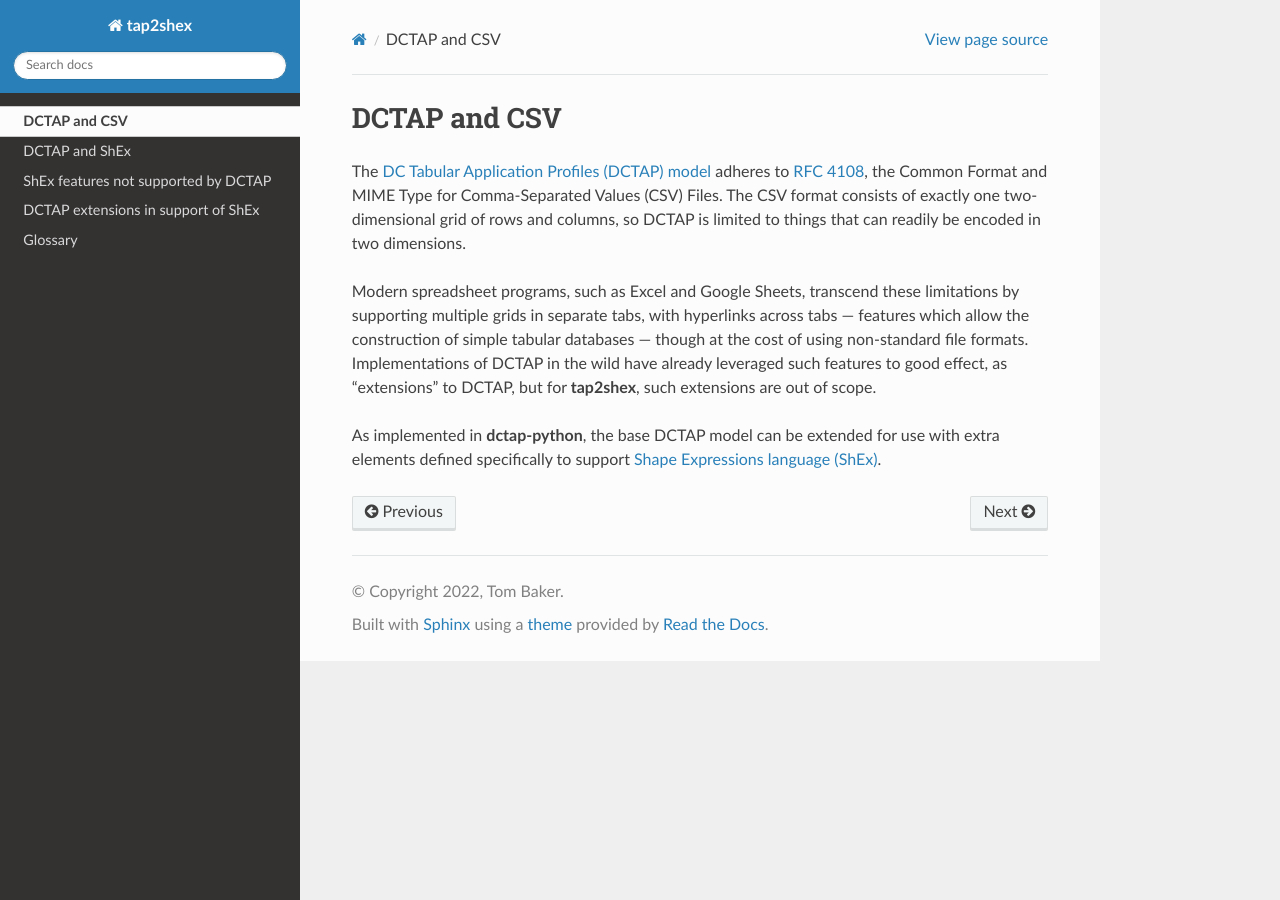
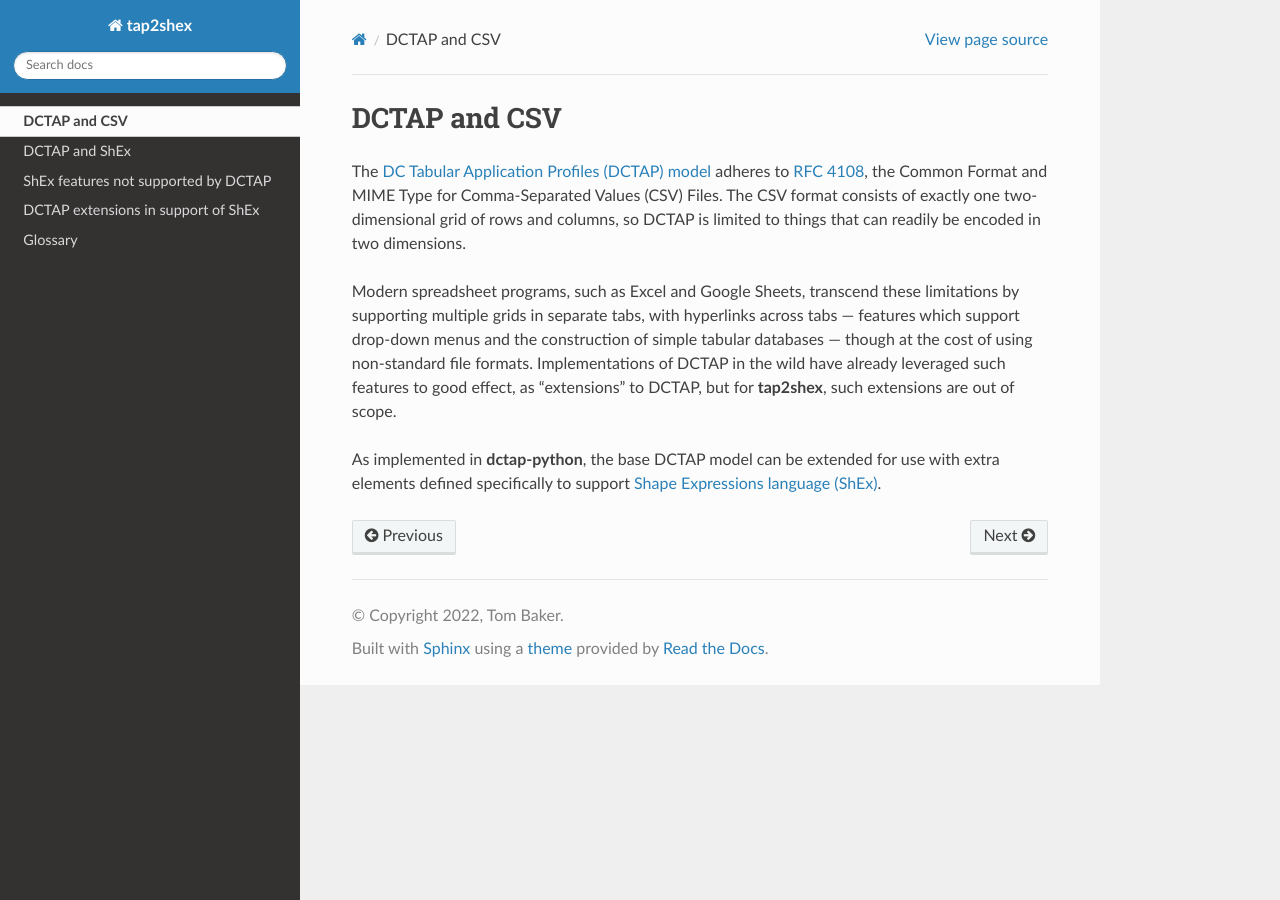
Before and after one commit to tombaker/tapshex, a Sphinx documentation site: the page built from docs/dctap_and_csv/index.rst, in a window 1280 px wide. Built offline with Sphinx 7.4.7 and the Read the Docs theme 2.0.0, drawn with Linux system fonts in a browser that asks for light colours.

Commit message:
dctap_and_csv

```diff
--- a/docs/dctap_and_csv/index.rst
+++ b/docs/dctap_and_csv/index.rst
@@ -5,6 +5,6 @@ DCTAP and CSV
 
 The `DC Tabular Application Profiles (DCTAP) model <https://www.dublincore.org/groups/application_profiles_ig/dctap_primer/>`_ adheres to `RFC 4108 <https://tools.ietf.org/html/rfc4180>`_, the Common Format and MIME Type for Comma-Separated Values (CSV) Files. The CSV format consists of exactly one two-dimensional grid of rows and columns, so DCTAP is limited to things that can readily be encoded in two dimensions.
 
-Modern spreadsheet programs, such as Excel and Google Sheets, transcend these limitations by supporting multiple grids in separate tabs, with hyperlinks across tabs --- features which allow the construction of simple tabular databases --- though at the cost of using non-standard file formats. Implementations of DCTAP in the wild have already leveraged such features to good effect, as "extensions" to DCTAP, but for **tap2shex**, such extensions are out of scope.
+Modern spreadsheet programs, such as Excel and Google Sheets, transcend these limitations by supporting multiple grids in separate tabs, with hyperlinks across tabs --- features which support drop-down menus and the construction of simple tabular databases --- though at the cost of using non-standard file formats. Implementations of DCTAP in the wild have already leveraged such features to good effect, as "extensions" to DCTAP, but for **tap2shex**, such extensions are out of scope.
 
 As implemented in **dctap-python**, the base DCTAP model can be extended for use with extra elements defined specifically to support `Shape Expressions language (ShEx) <https://shexspec.github.io/primer/>`_.
```
